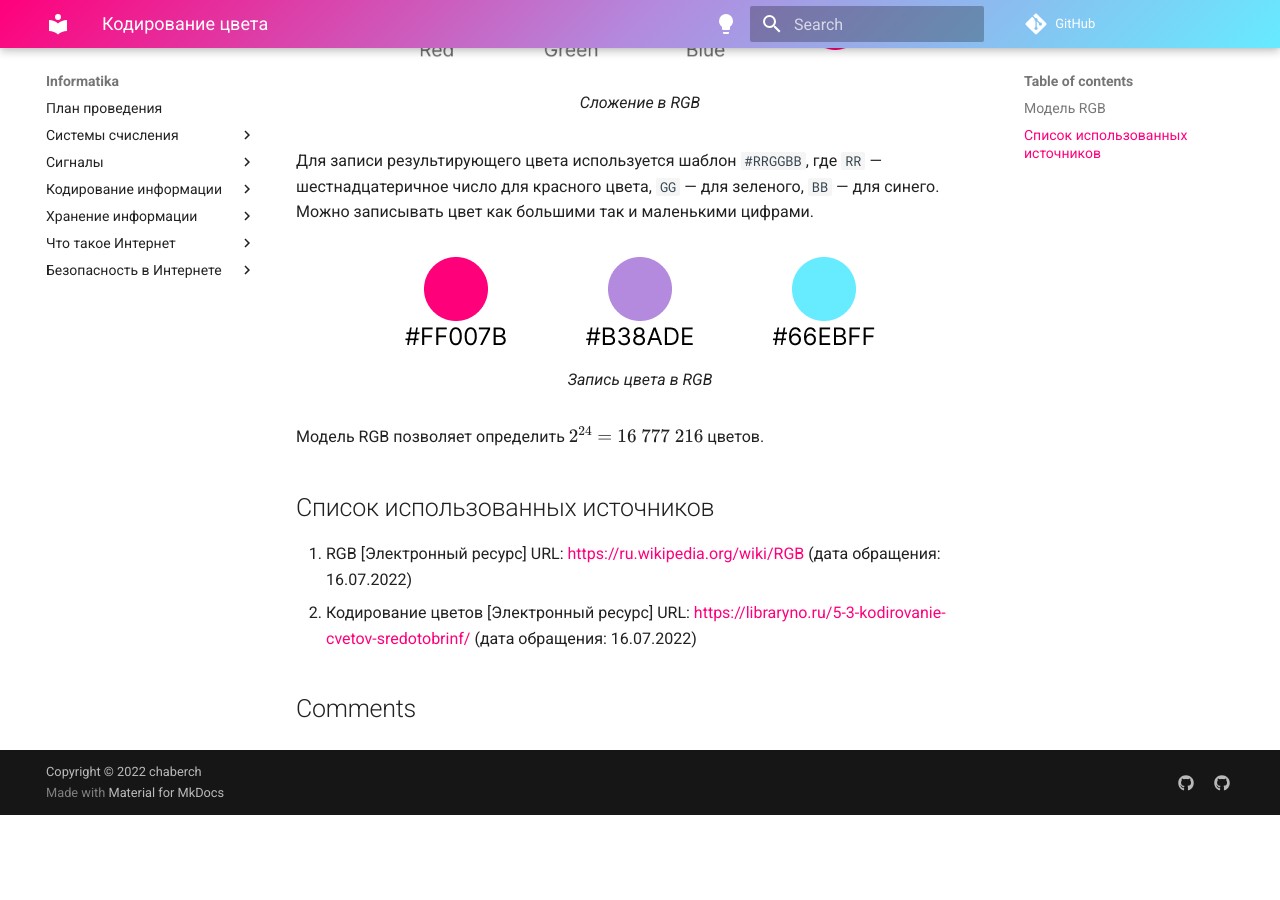
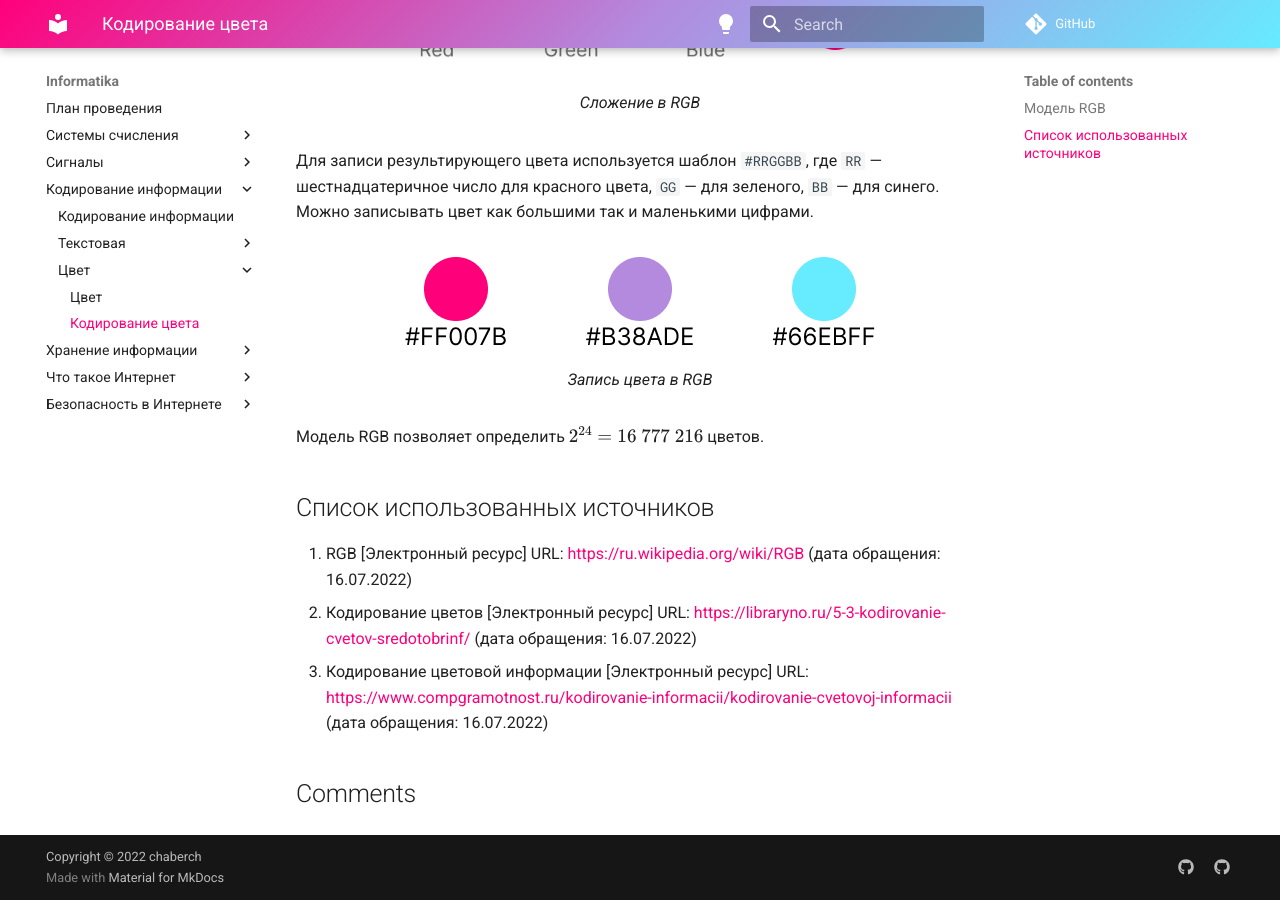
Before and after one commit to chabErch/Informatika, an MkDocs documentation site: the page built from docs/Кодирование информации/Цвет/Кодирование цвета.md, in a window 1280 px wide and 900 px high, scrolled down 689 px. Built offline with MkDocs 1.6.1 and Material for MkDocs 9.7.7, drawn with Linux system fonts in a browser that asks for light colours; comment, search, counter and statistics services are not loaded; before the commit the page ends 1504 px from its top, so only the background shows below that.

Commit message:
Добавил в оглавление

```diff
--- a/docs/Кодирование информации/Цвет/Кодирование цвета.md
+++ b/docs/Кодирование информации/Цвет/Кодирование цвета.md
@@ -24,3 +24,4 @@
 
 1. RGB [Электронный ресурс] URL: [https://ru.wikipedia.org/wiki/RGB](https://ru.wikipedia.org/wiki/RGB) (дата обращения: 16.07.2022)
 1. Кодирование цветов [Электронный ресурс] URL: [https://libraryno.ru/5-3-kodirovanie-cvetov-sredotobrinf/](https://libraryno.ru/5-3-kodirovanie-cvetov-sredotobrinf/) (дата обращения: 16.07.2022)
+1. Кодирование цветовой информации [Электронный ресурс] URL: [https://www.compgramotnost.ru/kodirovanie-informacii/kodirovanie-cvetovoj-informacii](https://www.compgramotnost.ru/kodirovanie-informacii/kodirovanie-cvetovoj-informacii) (дата обращения: 16.07.2022)
--- a/mkdocs.yml
+++ b/mkdocs.yml
@@ -40,6 +40,7 @@ nav:
       - Unicode: 'Кодирование информации/Текстовая/Unicode.md'
     - Цвет:
       - Цвет: 'Кодирование информации/Цвет/Цвет.md'
+      - Кодирование цвета: 'Кодирование информации/Цвет/Кодирование цвета.md'
   - Хранение информации:
     - Оптические диски: 'Хранение информации/Оптические диски.md'
     - Жесткие диски: 'Хранение информации/Жесткие диски.md'
```
